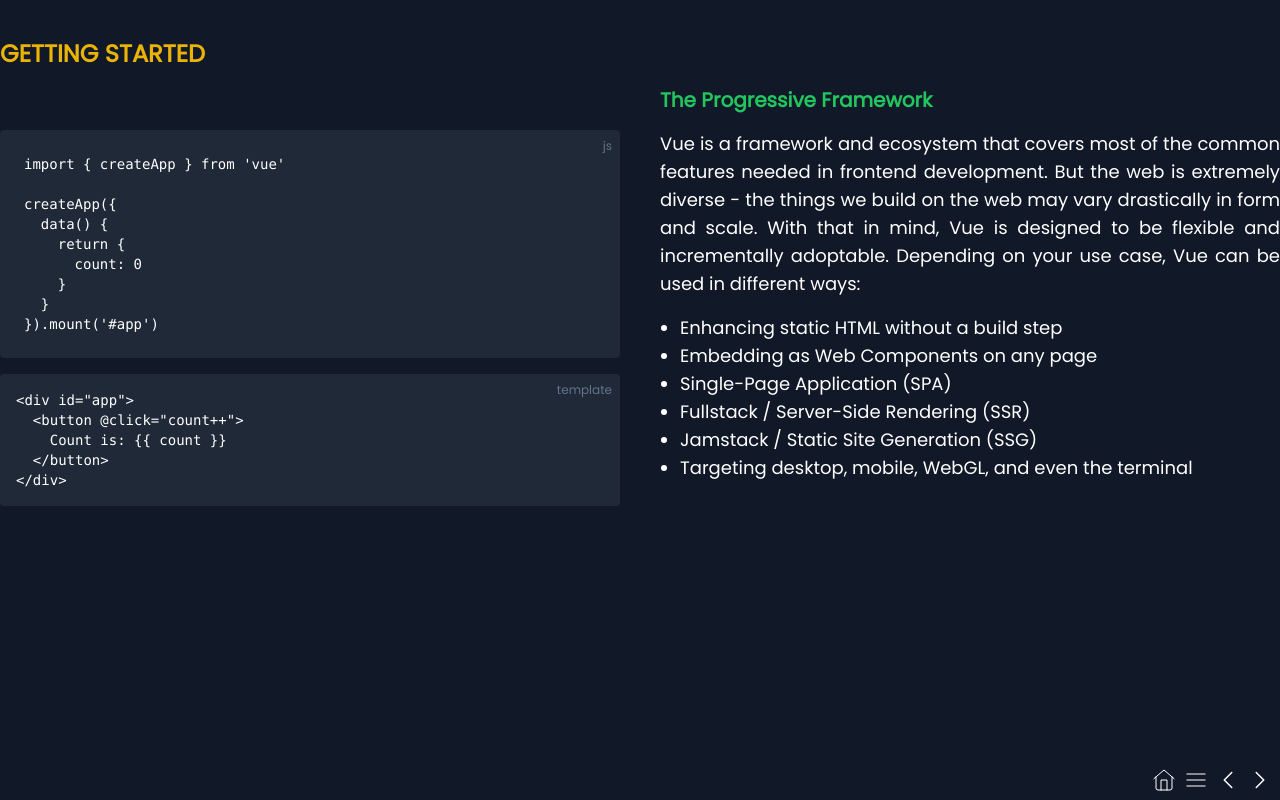
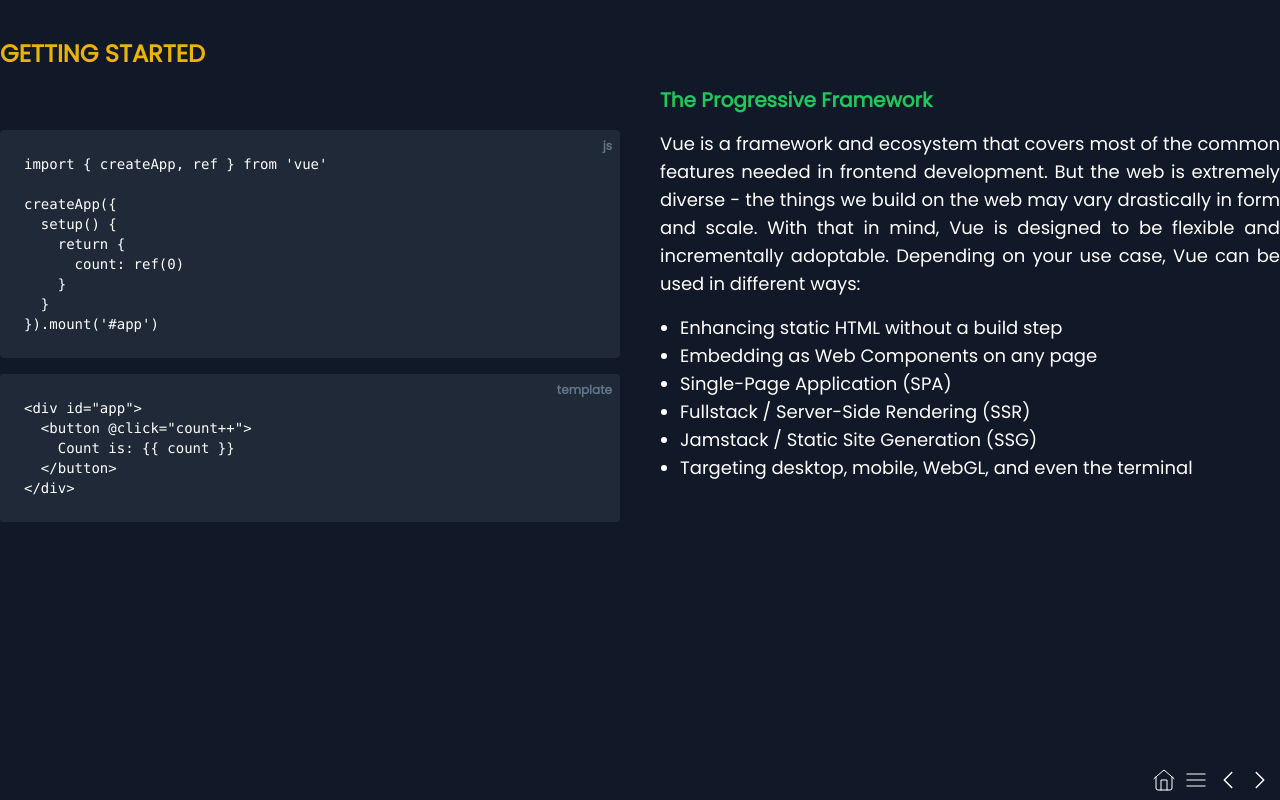
Before and after one commit to djlemmor/dj-module, a Vue app: page /pagecontent/2 in a window 1280 px wide. Built offline with nearby package versions, Linux system fonts and the light colour scheme.

Commit message:
Added copy to clipboard functionality

```diff
--- a/src/App.vue
+++ b/src/App.vue
@@ -1,9 +1,9 @@
 <template>
-  <DefaultLayout>
-    <RouterView />
-  </DefaultLayout>
-  <FooterNav :withFooter="withFooter" />
-  <SidebarNav :menuTransition="menuTransition" />
+  <default-layout>
+    <router-view />
+  </default-layout>
+  <footer-nav :withFooter="withFooter" />
+  <sidebar-nav :menuTransition="menuTransition" />
 </template>
 
 <script setup>
@@ -46,8 +46,9 @@
 }
 
 const toggleMenu = () => {
-  menuTransition.value = menuTransition.value === '-translate-x-96' ? 'translate-x-0' : '-translate-x-96'
-};
+  menuTransition.value =
+    menuTransition.value === '-translate-x-96' ? 'translate-x-0' : '-translate-x-96'
+}
 
 provide('duration', duration)
 provide('footer', withFooter)
--- /dev/null
+++ b/src/components/codeblock/CodeBlock.vue
@@ -0,0 +1,71 @@
+<template>
+  <div
+    @mouseover="showClipboardIcon = true"
+    @mouseleave="showClipboardIcon = false"
+    class="relative mb-4"
+  >
+    <div
+      @click="copyToClipboard"
+      @mouseleave="showResult = false"
+      class="absolute right-1 top-1 cursor-pointer p-2 rounded hover:bg-white/10"
+    >
+      <div
+        v-show="showResult"
+        class="text-xs w-max absolute right-10 top-0 cursor-pointer p-2 rounded bg-white/10"
+      >
+        {{ result }}
+      </div>
+      <svg
+        xmlns="http://www.w3.org/2000/svg"
+        viewBox="0 0 24 24"
+        fill="none"
+        stroke="#ffffff"
+        stroke-width="1"
+        stroke-linecap="square"
+        stroke-linejoin="arcs"
+        class="w-4 h-4"
+        v-show="showClipboardIcon"
+      >
+        <path d="M16 4h2a2 2 0 0 1 2 2v14a2 2 0 0 1-2 2H6a2 2 0 0 1-2-2V6a2 2 0 0 1 2-2h2"></path>
+        <rect x="8" y="2" width="8" height="4" rx="1" ry="1"></rect>
+      </svg>
+      <span
+        v-show="!showClipboardIcon"
+        class="text-xs text-slate-500 absolute top-1 right-1 font-bold"
+        >{{ buttonText }}</span
+      >
+    </div>
+    <pre class="bg-gray-800 rounded p-6 mb-4"><code>{{ codeText }}</code></pre>
+  </div>
+</template>
+<script setup>
+import { ref } from 'vue'
+
+const props = defineProps({
+  buttonText: {
+    type: String,
+    required: true
+  },
+  codeText: {
+    type: String,
+    required: true
+  }
+})
+
+const showClipboardIcon = ref(false)
+const result = ref('')
+const showResult = ref(false)
+
+const copyToClipboard = () => {
+  showResult.value = true
+  navigator.clipboard.writeText(props.codeText).then(
+    () => {
+      result.value = 'Copied'
+    },
+    (err) => {
+      result.value = 'Could not copy'
+      console.error('Could not copy: ', err)
+    }
+  )
+}
+</script>
--- a/src/components/layout/DefaultLayout.vue
+++ b/src/components/layout/DefaultLayout.vue
@@ -1,7 +1,5 @@
 <template>
-  <main
-    class="flex flex-col min-h-screen text-white text-justify items-center"
-  >
+  <main class="flex flex-col min-h-screen text-white text-justify items-center">
     <slot></slot>
   </main>
 </template>
--- a/src/components/navigation/FooterNav.vue
+++ b/src/components/navigation/FooterNav.vue
@@ -1,5 +1,8 @@
 <template>
-  <footer v-show="withFooter" class="absolute right-1 bottom-1 flex justify-end items-center text-white">
+  <footer
+    v-show="withFooter"
+    class="fixed right-1 bottom-1 flex justify-end items-center text-white"
+  >
     <div class="flex">
       <!-- HOME -->
       <div @click="goToHomePage" class="cursor-pointer hover:bg-black hover:bg-opacity-50 p-1">
@@ -13,8 +16,8 @@
           stroke-linejoin="arcs"
           class="w-6 h-6"
         >
-          <path d="M20 9v11a2 2 0 0 1-2 2H6a2 2 0 0 1-2-2V9"/>
-          <path d="M9 22V12h6v10M2 10.6L12 2l10 8.6"/>
+          <path d="M20 9v11a2 2 0 0 1-2 2H6a2 2 0 0 1-2-2V9" />
+          <path d="M9 22V12h6v10M2 10.6L12 2l10 8.6" />
         </svg>
       </div>
       <!-- MENU -->
@@ -66,9 +69,11 @@
 
 <script setup>
 import { inject } from 'vue'
+
 defineProps({
-  withFooter: Boolean,
+  withFooter: Boolean
 })
+
 const { toggleMenu } = inject('menu')
 const { goToHomePage, goToPrevPage, goToNextPage } = inject('page')
 </script>
--- a/src/components/navigation/SidebarNav.vue
+++ b/src/components/navigation/SidebarNav.vue
@@ -41,14 +41,14 @@
 import { inject } from 'vue'
 
 defineProps({
-  menuTransition: String,
-});
+  menuTransition: String
+})
 
 const { setMenuTransition } = inject('menu')
 const links = [
   {
     label: 'Introduction',
-    route: { name: 'introduction' },
+    route: { name: 'introduction' }
   },
   {
     label: 'Getting Started',
@@ -56,27 +56,27 @@
     sublinks: [
       {
         label: 'The Progressive Framework',
-        route: { name: 'pagecontent', params: { page: 2 } },
+        route: { name: 'pagecontent', params: { page: 2 } }
       },
       {
         label: 'Single-File Components',
-        route: { name: 'pagecontent', params: { page: 3 } },
-      },
-    ],
+        route: { name: 'pagecontent', params: { page: 3 } }
+      }
+    ]
   },
   {
     label: 'Section',
     sublinks: [
       {
-        label: 'Title',
+        label: 'Title'
       },
       {
-        label: 'Title',
+        label: 'Title'
       },
       {
-        label: 'Title',
-      },
-    ],
-  },
-];
+        label: 'Title'
+      }
+    ]
+  }
+]
 </script>
--- a/src/main.js
+++ b/src/main.js
@@ -9,6 +9,6 @@
 const app = createApp(App)
 
 app.use(router)
-app.component('FadeTransition', FadeTransition);
+app.component('FadeTransition', FadeTransition)
 
 app.mount('#app')
--- a/src/router/index.js
+++ b/src/router/index.js
@@ -3,6 +3,7 @@
 import AboutView from '../views/AboutView.vue'
 import IntroductionView from '../views/IntroductionView.vue'
 import PageContent from '../views/PageContent.vue'
+import TestView from '@/views/TestView.vue'
 
 const router = createRouter({
   history: createWebHistory(import.meta.env.BASE_URL),
@@ -24,7 +25,7 @@
     },
     {
       path: '/pagecontent',
-      redirect: '/',
+      redirect: '/'
     },
     {
       path: '/pagecontent/:page',
@@ -32,6 +33,11 @@
       component: PageContent,
       props: true
     },
+    {
+      path: '/test',
+      name: 'test',
+      component: TestView
+    }
   ]
 })
 
--- a/src/views/HomeView.vue
+++ b/src/views/HomeView.vue
@@ -19,7 +19,6 @@
   </div>
 </template>
 <script setup>
-import { RouterLink } from 'vue-router'
 import { inject, onMounted } from 'vue'
 
 const footer = inject('footer')
--- /dev/null
+++ b/src/views/TestView.vue
@@ -0,0 +1,29 @@
+<template>
+  <div class="mt-16">
+    <pre class="bg-gray-800 rounded p-4"><code>{{ testCopy }}</code></pre>
+    <button @click="copyToClipboard">Copy to Clipboard</button>
+    <br />
+    {{ result }}
+  </div>
+</template>
+
+<script setup>
+import { ref } from 'vue'
+
+const result = ref('')
+const testCopy = ref(
+  '<div id="app">\n  <button @click="count++">\n    Count is: {{ count }}\n  </button>\n</div>'
+)
+
+const copyToClipboard = () => {
+  navigator.clipboard.writeText(testCopy.value).then(
+    () => {
+      result.value = 'Copied'
+    },
+    (err) => {
+      result.value = 'Could not copy'
+      console.error('Could not copy: ', err)
+    }
+  )
+}
+</script>
--- a/src/views/pages/Page2Content.vue
+++ b/src/views/pages/Page2Content.vue
@@ -12,26 +12,8 @@
     <div class="flex gap-10">
       <!-- LEFT SIDE -->
       <div class="flex-1 text-sm">
-        <div class="relative mb-4">
-          <span class="text-xs absolute right-2 top-2 text-slate-500">js</span>
-            <pre class="bg-gray-800 rounded p-6 mb-4"><code>import { createApp } from 'vue'
-
-createApp({
-  data() {
-    return {
-      count: 0
-    }
-  }
-}).mount('#app')</code></pre>
-        </div>
-        <div class="relative">
-        <span class="text-xs absolute right-2 top-2 text-slate-500">template</span>
-        <pre class="bg-gray-800 rounded p-4" v-pre><code>&lt;div id="app"&gt;
-  &lt;button @click="count++"&gt;
-    Count is: {{ count }}
-  &lt;/button&gt;
-&lt;/div&gt;</code></pre>
-        </div>
+        <code-block :buttonText="'js'" :codeText="jsCodeText" />
+        <code-block :buttonText="'template'" :codeText="templateCodeText" />
       </div>
       <!-- RIGHT SIDE -->
       <div class="flex-1 text-lg">
@@ -56,8 +38,17 @@
 </template>
 
 <script setup>
-import { onMounted, inject } from 'vue'
+import { onMounted, inject, ref } from 'vue'
+import CodeBlock from '@/components/codeblock/CodeBlock.vue'
+
 const footer = inject('footer')
+const jsCodeText = ref(
+  "import { createApp, ref } from 'vue'\n\ncreateApp({\n  setup() {\n    return {\n      count: ref(0)\n    }\n  }\n}).mount('#app')"
+)
+const templateCodeText = ref(
+  '<div id="app">\n  <button @click="count++">\n    Count is: {{ count }}\n  </button>\n</div>'
+)
+
 onMounted(() => {
   footer.value = true
 })
--- a/src/views/pages/Page3Content.vue
+++ b/src/views/pages/Page3Content.vue
@@ -12,36 +12,22 @@
     <div class="flex gap-10">
       <!-- LEFT SIDE -->
       <div class="flex-1 text-sm">
-        <div class="relative mb-4">
-          <span class="text-xs absolute right-2 top-2 text-slate-500">vue</span>
-            <pre class="bg-gray-800 rounded p-6 mb-4" v-pre><code>&lt;script&gt;
-export default {
-  data() {
-    return {
-      count: 0
-    }
-  }
-}
-&lt;/script&gt;
-
-&lt;template&gt;
-  &lt;button @click="count++"&gt;Count is: {{ count }}&lt;/button&gt;
-&lt;/template&gt;
-
-&lt;style scoped&gt;
-button {
-  font-weight: bold;
-}
-&lt;/style&gt;</code></pre>
-        </div>
+        <code-block :buttonText="'vue'" :codeText="vueCodeText" />
       </div>
       <!-- RIGHT SIDE -->
       <div class="flex-1 text-lg">
         <p class="mb-4">
-          In most build-tool-enabled Vue projects, we author Vue components using an HTML-like file format called Single-File Component (also known as *.vue files, abbreviated as SFC). A Vue SFC, as the name suggests, encapsulates the component's logic (JavaScript), template (HTML), and styles (CSS) in a single file. Here's the previous example, written in SFC format:
+          In most build-tool-enabled Vue projects, we author Vue components using an HTML-like file
+          format called Single-File Component (also known as *.vue files, abbreviated as SFC). A Vue
+          SFC, as the name suggests, encapsulates the component's logic (JavaScript), template
+          (HTML), and styles (CSS) in a single file. Here's the previous example, written in SFC
+          format:
         </p>
         <p>
-          SFC is a defining feature of Vue and is the recommended way to author Vue components if your use case warrants a build setup. You can learn more about the how and why of SFC in its dedicated section - but for now, just know that Vue will handle all the build tools setup for you.
+          SFC is a defining feature of Vue and is the recommended way to author Vue components if
+          your use case warrants a build setup. You can learn more about the how and why of SFC in
+          its dedicated section - but for now, just know that Vue will handle all the build tools
+          setup for you.
         </p>
       </div>
     </div>
@@ -49,9 +35,15 @@
 </template>
 
 <script setup>
-import { onMounted, inject } from 'vue'
-const footer = inject('footer')
+import { onMounted, inject, ref } from 'vue'
+import CodeBlock from '@/components/codeblock/CodeBlock.vue'
+
 onMounted(() => {
   footer.value = true
 })
+
+const footer = inject('footer')
+const vueCodeText = ref(
+  '<script setup>\nimport { ref } from \'vue\'\nconst count = ref(0)\n<script>\n\n<template>\n  <button @click="count++">Count is: {{ count }}</button>\n</template>\n\n<style scoped>\nbutton {\n  font-weight: bold;\n}\n</style>'
+)
 </script>
```
Also changed, not shown: src/transitions/FadeTransition.vue (+2 -6 lines). Lines whose indentation alone changed are shown as unchanged.
